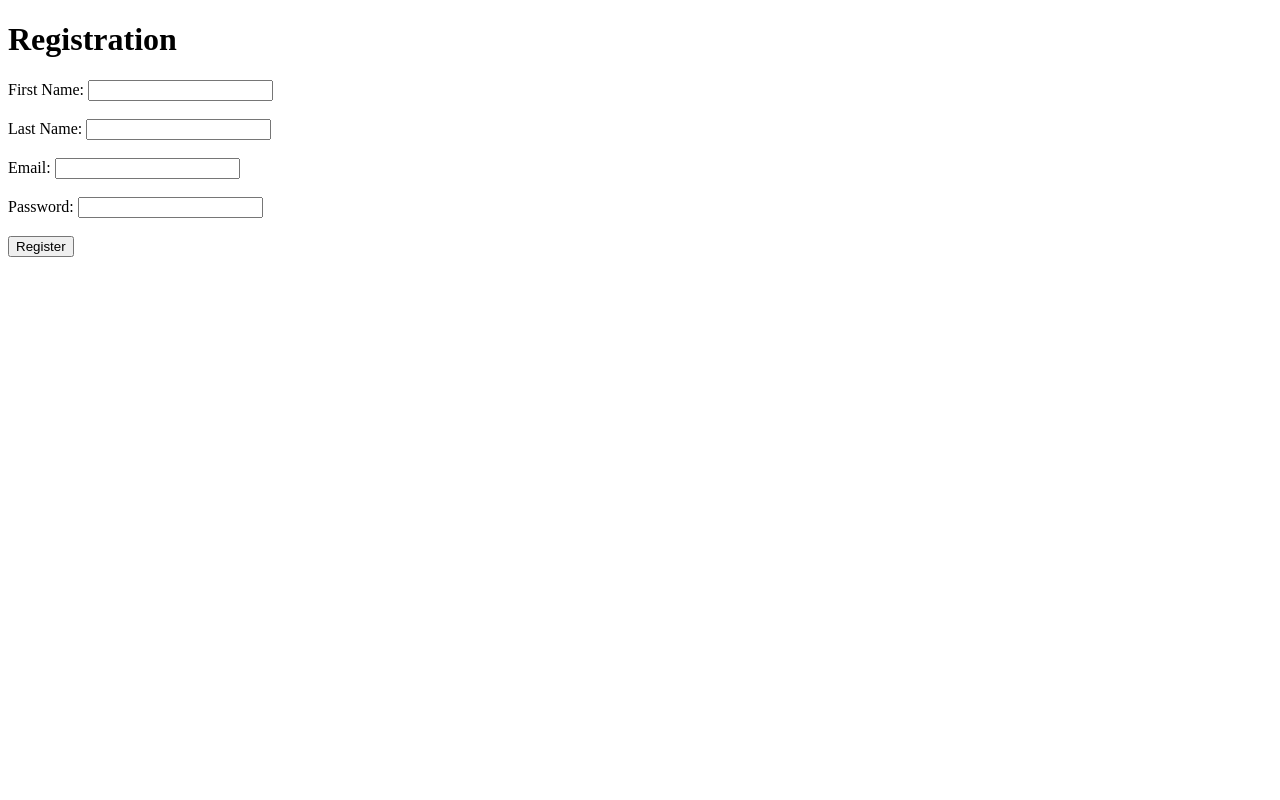
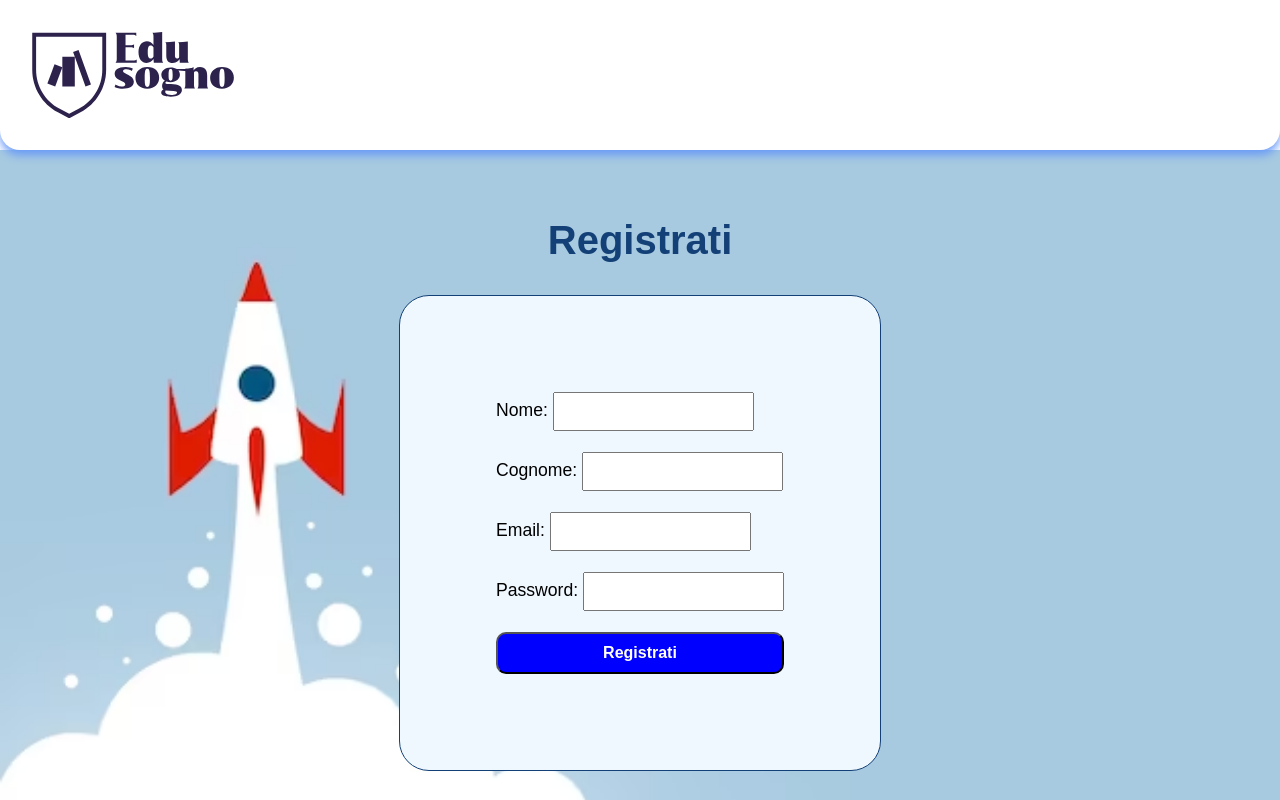
Before and after one commit to Giovanni-Palmitessa/edusogno-esercizio-master, a PHP site: page /register.php in a window 1280 px wide. Run offline with PHP 8.4, Linux system fonts and the light colour scheme.

Commit message:
add style for registration form

```diff
--- /dev/null
+++ b/assets/styles/registerStyle.css
@@ -0,0 +1,34 @@
+h1 {
+  text-align: center;
+  padding-top: 3rem;
+  font-size: 2.5rem;
+  color: #134077;
+}
+
+.content {
+  display: flex;
+  justify-content: center;
+}
+
+.card {
+  background-color: aliceblue;
+  border: 1px solid #134077;
+  border-radius: 30px;
+  padding: 6rem;
+  margin-top: 2rem;
+  font-size: 1.1rem;
+}
+
+input {
+  padding: 10px;
+}
+
+.submit {
+  border-radius: 10px;
+  background-color: blue;
+  color: white;
+  font-size: 1rem;
+  font-weight: 700;
+  width: 100%;
+  text-align: center;
+}
--- a/register.php
+++ b/register.php
@@ -1,3 +1,38 @@
+<?php
+require_once 'assets/db/database.php';
+
+if ($_SERVER['REQUEST_METHOD'] === 'POST') {
+    $first_name = $_POST['first_name'];
+    $last_name = $_POST['last_name'];
+    $email = $_POST['email'];
+    $password = $_POST['password'];
+
+    // Verifica se l'utente esiste già nel database
+    $query = "SELECT * FROM utenti WHERE email = '$email'";
+    $result = mysqli_query($conn, $query);
+
+    if ($result && mysqli_num_rows($result) > 0) {
+        $error = "Questo indirizzo email è già stato registrato.";
+    } else {
+        // Hash della password prima di salvarla nel database
+        $hashed_password = password_hash($password, PASSWORD_DEFAULT);
+
+        // Inserisci l'utente nel database
+        $insert_query = "INSERT INTO utenti (nome, cognome, email, password) VALUES ('$first_name', '$last_name', '$email', '$hashed_password')";
+        $insert_result = mysqli_query($conn, $insert_query);
+
+        if ($insert_result) {
+            // Registrazione riuscita
+            include 'migrate_database.php'; // Esegui la migrazione del database
+            header('Location: login.php'); // Reindirizza alla pagina di login
+            exit();
+        } else {
+            $error = "Errore durante la registrazione: " . mysqli_error($conn);
+        }
+    }
+}
+?>
+
 <!DOCTYPE html>
 <html lang="en">
 <head>
@@ -5,14 +40,29 @@
     <meta http-equiv="X-UA-Compatible" content="IE=edge">
     <meta name="viewport" content="width=device-width, initial-scale=1.0">
     <title>Edusogno - Registration</title>
+    <link rel="stylesheet" href="assets/styles/style.css">
+    <link rel="stylesheet" href="assets/styles/registerStyle.css">
 </head>
+
 <body>
-    <h1>Registration</h1>
-    <form method="POST" action="process_registration.php">
-        <label for="first_name">First Name:</label>
+    <nav>
+        <img src="assets/logo-black.svg" alt="Edusogno">
+    </nav>
+
+    <main>
+        <h1>Registrati</h1>
+
+        <div class="content">
+            <div class="card">
+                <?php if (isset($error)) { ?>
+                    <p style="color: red;"><?php echo $error; ?></p>
+                <?php } ?>
+
+                <form method="POST">
+                    <label for="first_name">Nome:</label>
                     <input type="text" id="first_name" name="first_name" required><br><br>
 
-        <label for="last_name">Last Name:</label>
+                    <label for="last_name">Cognome:</label>
                     <input type="text" id="last_name" name="last_name" required><br><br>
 
                     <label for="email">Email:</label>
@@ -21,7 +71,11 @@
                     <label for="password">Password:</label>
                     <input type="password" id="password" name="password" required><br><br>
 
-        <input type="submit" value="Register">
+                    <input type="submit" value="Registrati" class="submit">
                 </form>
+            </div>
+        </div>
+    </main>
+
 </body>
 </html>
```
Also changed, not shown: process_registration.php (deleted, +0 -66 lines). Lines whose indentation alone changed are shown as unchanged.
